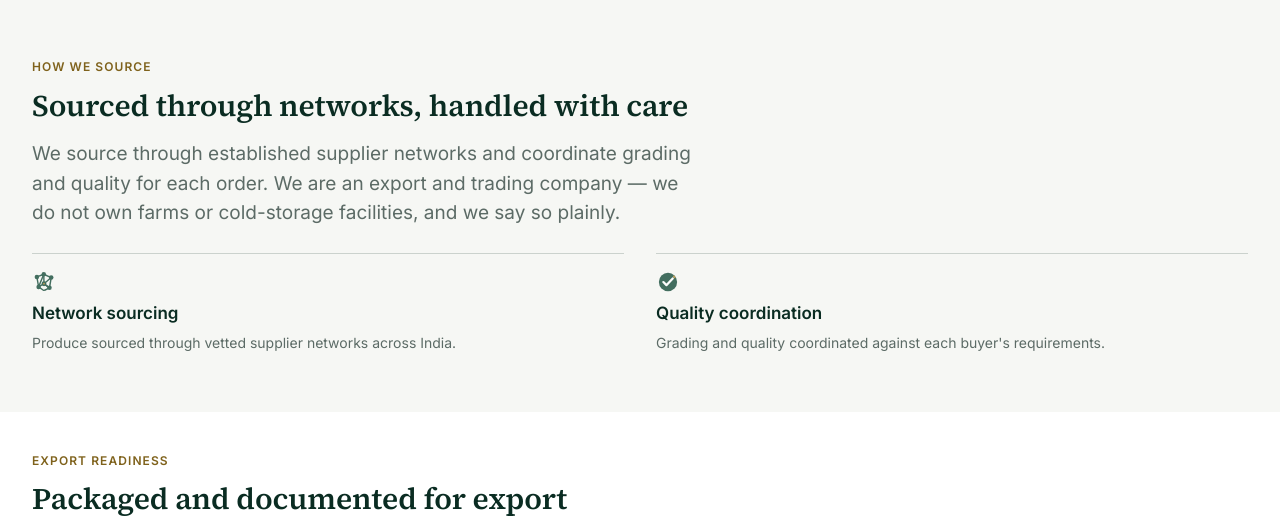
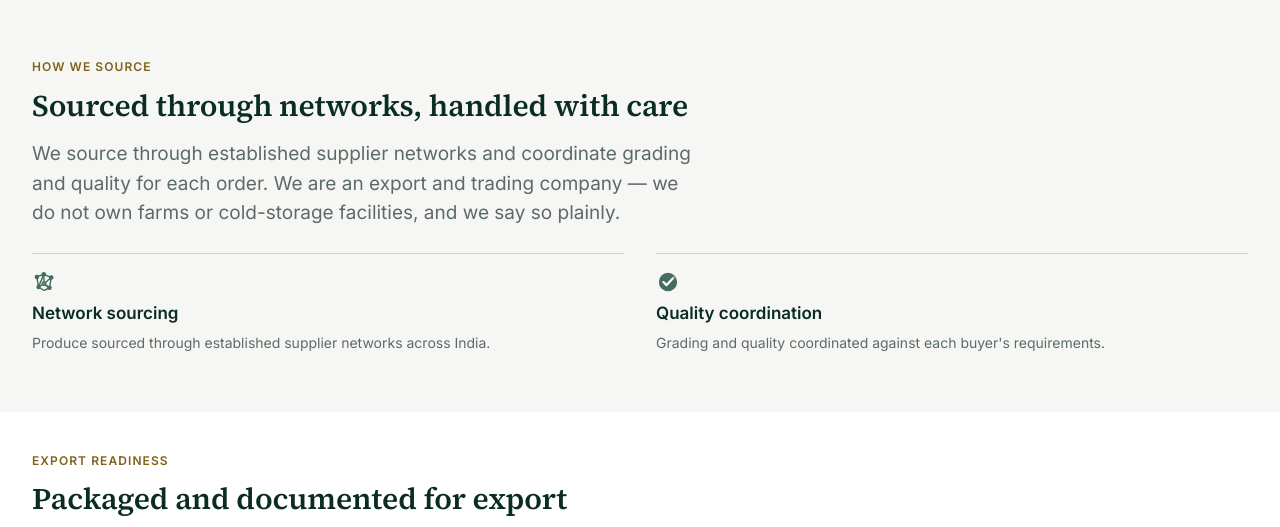
Before and after one commit to ITwArRiOr001/RoyalExotic-Farms, a Flask app: page /en/products in a window 1280 px wide. Shown: the part 1975-2502 px from the top of the page. Run offline with Flask 3, Linux system fonts and the light colour scheme; some libraries are stand-ins or nearby versions.

Commit message:
Update product quality description for clarity

```diff
--- a/templates/pages/products/index.html
+++ b/templates/pages/products/index.html
@@ -115,7 +115,7 @@
   <div class="products-quality__grid">
     {{ value_card(
         _("Network sourcing"),
-        _("Produce sourced through vetted supplier networks across India."),
+        _("Produce sourced through established supplier networks across India."),
         icon='network.svg') }}
     {{ value_card(
         _("Quality coordination"),
```
